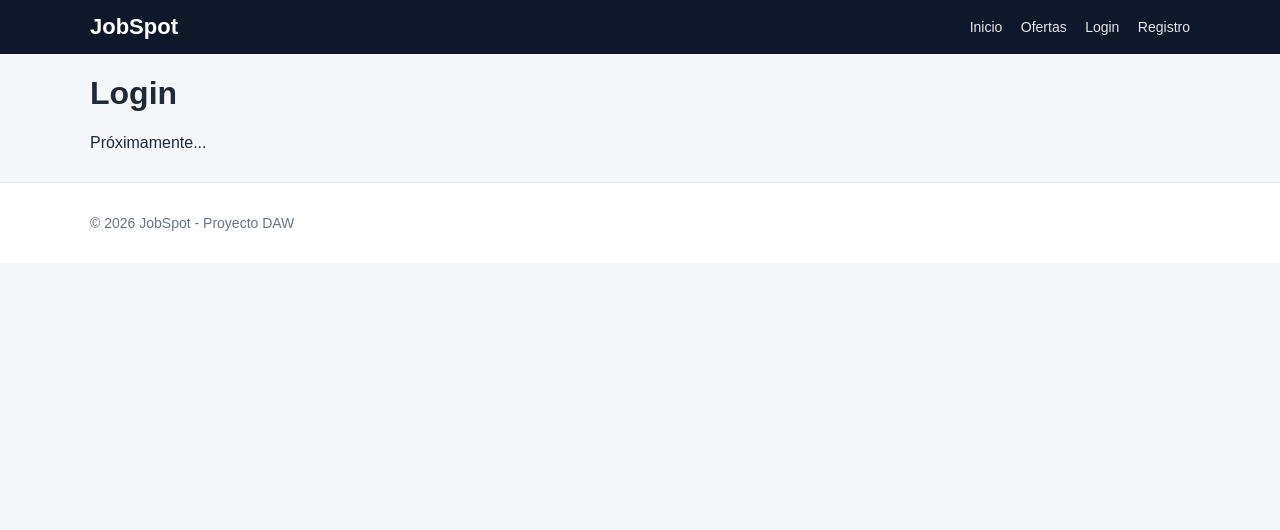
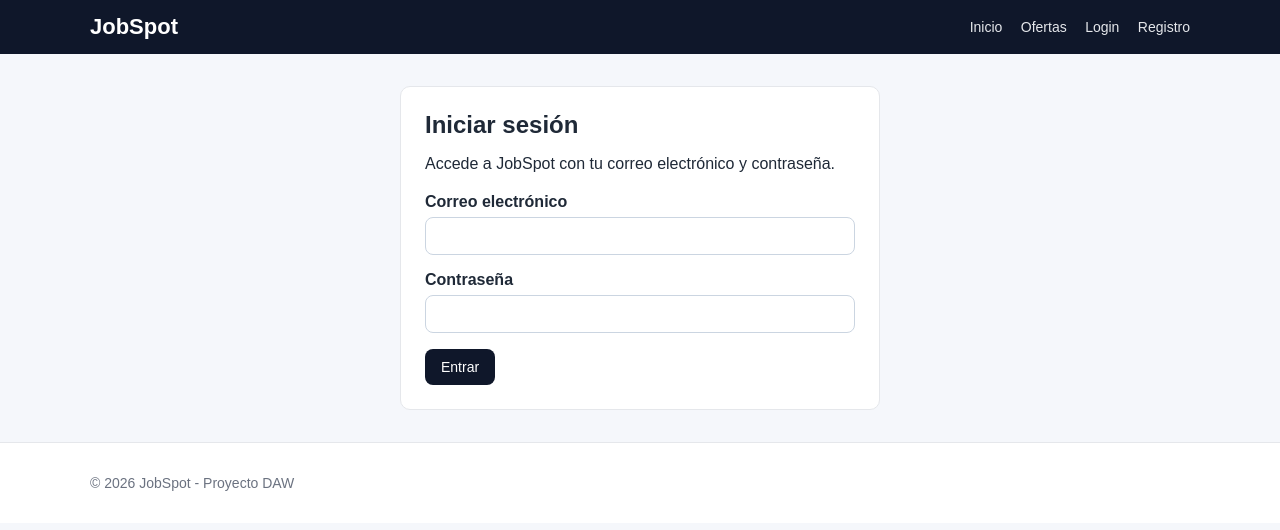
Before and after one commit to eliasbagueste/jobspot, a PHP site: page /login.php in a window 1280 px wide. Shown: the top 530 px of the page. Run offline with PHP 8.4, Linux system fonts and the light colour scheme.

Commit message:
Añade conexión BD, seed inicial y login funcional

```diff
--- a/assets/css/style.css
+++ b/assets/css/style.css
@@ -80,3 +80,91 @@ body {
   color: #6b7280;
   font-size: 14px;
 }
+
+/* =========================
+   Formularios de acceso
+   ========================= */
+
+.auth-box {
+  max-width: 480px;
+  margin: 32px auto;
+  background: #ffffff;
+  border: 1px solid #e5e7eb;
+  border-radius: 10px;
+  padding: 24px;
+}
+
+.auth-box h1 {
+  margin-top: 0;
+  margin-bottom: 10px;
+}
+
+.auth-form {
+  margin-top: 20px;
+}
+
+.form-group {
+  margin-bottom: 16px;
+}
+
+.form-group label {
+  display: block;
+  margin-bottom: 6px;
+  font-weight: bold;
+}
+
+.form-group input {
+  width: 100%;
+  padding: 10px 12px;
+  border: 1px solid #cbd5e1;
+  border-radius: 8px;
+  font-size: 14px;
+  background: #fff;
+}
+
+.form-group input:focus {
+  outline: none;
+  border-color: #0f172a;
+}
+
+.btn-primary {
+  display: inline-block;
+  border: 0;
+  border-radius: 8px;
+  background: #0f172a;
+  color: #ffffff;
+  padding: 10px 16px;
+  font-size: 14px;
+  cursor: pointer;
+}
+
+.btn-primary:hover {
+  opacity: 0.95;
+}
+
+.alert {
+  border-radius: 8px;
+  padding: 12px 14px;
+  margin-top: 16px;
+  margin-bottom: 16px;
+}
+
+.alert-error {
+  background: #fef2f2;
+  color: #991b1b;
+  border: 1px solid #fecaca;
+}
+
+.info-list p {
+  margin: 8px 0;
+}
+
+.btn-link {
+  color: #0f172a;
+  font-weight: bold;
+  text-decoration: none;
+}
+
+.btn-link:hover {
+  text-decoration: underline;
+}
--- a/config/config.php
+++ b/config/config.php
@@ -1,27 +1,50 @@
 <?php
 // config/config.php
 
+/**
+ * Inicia la sesión si todavía no está iniciada.
+ * Esto permite usar $_SESSION en cualquier parte de la aplicación
+ * donde se cargue este archivo.
+ */
 if (session_status() === PHP_SESSION_NONE) {
     session_start();
 }
 
-// Nombre app
+/**
+ * Nombre de la aplicación.
+ * Se puede reutilizar en títulos, cabeceras o textos comunes.
+ */
 define('APP_NAME', 'JobSpot');
 
 /**
- * La app siempre cuelga de la raíz del host:
+ * La aplicación siempre cuelga de la raíz del host.
+ *
+ * Ejemplos válidos:
  * - http://jobspot.local
  * - https://dev.jobspot.es
  * - https://jobspot.es
+ *
+ * Por eso BASE_URL se mantiene como cadena vacía.
+ * Así evitamos rutas hardcodeadas como /jobspot/login.php
  */
 define('BASE_URL', '');
 
 /**
- * Detecta entorno por host
+ * Detecta el entorno actual en función del host.
+ * Esto permite diferenciar entre:
+ * - producción
+ * - desarrollo
+ * - local
+ *
+ * Se elimina el puerto si existiera, por ejemplo:
+ * jobspot.local:8080 -> jobspot.local
  */
 $host = strtolower($_SERVER['HTTP_HOST'] ?? 'localhost');
-$host = explode(':', $host)[0]; // por si hay puerto
+$host = explode(':', $host)[0];
 
+/**
+ * Define la constante APP_ENV según el dominio usado.
+ */
 if ($host === 'jobspot.es' || $host === 'www.jobspot.es') {
     define('APP_ENV', 'prod');
 } elseif ($host === 'dev.jobspot.es') {
@@ -32,11 +55,34 @@ if ($host === 'jobspot.es' || $host === 'www.jobspot.es') {
 }
 
 /**
- * Carga overrides locales (no versionados) si existen:
- * - config/env.php (cada miembro lo crea en su PC/QNAP)
- * - Aquí guardamos credenciales BD y secretos
+ * Ruta al archivo de configuración privada del entorno.
+ *
+ * Este archivo:
+ * - NO se sube a GitHub
+ * - SÍ debe existir en cada entorno real
+ *
+ * Aquí se guardan las credenciales de la base de datos
+ * y cualquier otro secreto o configuración sensible.
  */
 $envFile = __DIR__ . '/env.php';
-if (file_exists($envFile)) {
-    require_once $envFile;
+
+/**
+ * En JobSpot queremos que env.php sea obligatorio,
+ * porque es la fuente única de configuración por entorno.
+ *
+ * Si no existe, detenemos la ejecución con un mensaje claro.
+ * Así evitamos comportamientos ambiguos o configuraciones ocultas.
+ */
+if (!file_exists($envFile)) {
+    die('Falta el archivo de configuración obligatorio: config/env.php');
 }
+
+/**
+ * Carga la configuración privada del entorno.
+ * Aquí se definirán, entre otras, las constantes:
+ * - DB_HOST
+ * - DB_NAME
+ * - DB_USER
+ * - DB_PASS
+ */
+require_once $envFile;
--- a/config/database.php
+++ b/config/database.php
@@ -1,33 +1,72 @@
 <?php
 // config/database.php
 
+/**
+ * Carga la configuración general de la aplicación.
+ *
+ * Este archivo se encarga de:
+ * - iniciar sesión si hace falta
+ * - detectar el entorno
+ * - cargar obligatoriamente config/env.php
+ */
 require_once __DIR__ . '/config.php';
 
 /**
- * Valores por defecto (local)
- * Se pueden sobrescribir en config/env.php
- */
-if (!defined('DB_HOST')) define('DB_HOST', '127.0.0.1');
-if (!defined('DB_NAME')) define('DB_NAME', 'jobspot');
-if (!defined('DB_USER')) define('DB_USER', 'root');
-if (!defined('DB_PASS')) define('DB_PASS', '');
-
-/**
- * Devuelve una conexión PDO (PHP Data Objects) a MySQL/MariaDB
+ * Devuelve una conexión PDO (PHP Data Objects, capa de acceso a base de datos en PHP).
+ *
+ * Se usa una variable estática para reutilizar la misma conexión
+ * durante la ejecución actual del script y no crear varias conexiones innecesarias.
+ *
+ * @return PDO
  */
 function getPDO(): PDO
 {
     static $pdo = null;
 
+    /**
+     * Solo crea la conexión la primera vez.
+     * En llamadas posteriores devuelve la ya creada.
+     */
     if ($pdo === null) {
+        /**
+         * DSN (Data Source Name, cadena de conexión).
+         *
+         * Usa las constantes definidas en config/env.php:
+         * - DB_HOST
+         * - DB_NAME
+         *
+         * Se establece utf8mb4 para soportar correctamente
+         * caracteres especiales, tildes, emojis, etc.
+         */
         $dsn = 'mysql:host=' . DB_HOST . ';dbname=' . DB_NAME . ';charset=utf8mb4';
 
         try {
+            /**
+             * Crea la conexión PDO con las credenciales del entorno.
+             *
+             * Opciones usadas:
+             * - ERRMODE_EXCEPTION:
+             *   lanza excepciones cuando hay errores SQL o de conexión.
+             *
+             * - DEFAULT_FETCH_MODE => FETCH_ASSOC:
+             *   devuelve los resultados como arrays asociativos.
+             *
+             * - EMULATE_PREPARES => false:
+             *   fuerza el uso de consultas preparadas reales siempre que sea posible.
+             */
             $pdo = new PDO($dsn, DB_USER, DB_PASS, [
                 PDO::ATTR_ERRMODE => PDO::ERRMODE_EXCEPTION,
                 PDO::ATTR_DEFAULT_FETCH_MODE => PDO::FETCH_ASSOC,
+                PDO::ATTR_EMULATE_PREPARES => false,
             ]);
         } catch (PDOException $e) {
+            /**
+             * En producción no conviene mostrar detalles técnicos del error,
+             * para no exponer información sensible.
+             *
+             * En local y desarrollo sí mostramos el mensaje completo
+             * para facilitar el diagnóstico.
+             */
             if (APP_ENV === 'prod') {
                 die('Error de conexión a la base de datos.');
             }
--- a/login.php
+++ b/login.php
@@ -1,6 +1,160 @@
 <?php
+// login.php
+
+/**
+ * Carga la conexión a base de datos.
+ * database.php a su vez carga config.php,
+ * que inicia sesión y carga la configuración general.
+ */
+require_once __DIR__ . '/config/database.php';
+
+/**
+ * Si el usuario ya ha iniciado sesión,
+ * no tiene sentido volver a mostrarle el login.
+ * Lo redirigimos directamente al panel de prueba.
+ */
+if (isset($_SESSION['user'])) {
+    header('Location: ' . BASE_URL . '/admin/index.php');
+    exit;
+}
+
+/**
+ * Variables para controlar errores y valores del formulario.
+ * Así podemos volver a mostrar el email si falla el login.
+ */
+$error = '';
+$email = '';
+
+/**
+ * Procesa el formulario solo cuando llega por POST.
+ */
+if ($_SERVER['REQUEST_METHOD'] === 'POST') {
+    /**
+     * Recoge y limpia los datos enviados por el formulario.
+     */
+    $email = trim($_POST['email'] ?? '');
+    $password = $_POST['password'] ?? '';
+
+    /**
+     * Validación básica.
+     * Si falta algún campo, mostramos error.
+     */
+    if ($email === '' || $password === '') {
+        $error = 'Debes introducir tu correo electrónico y tu contraseña.';
+    } else {
+        try {
+            /**
+             * Obtiene la conexión PDO.
+             */
+            $pdo = getPDO();
+
+            /**
+             * Busca al usuario por email.
+             * Solo necesitamos un registro, por eso LIMIT 1.
+             */
+            $stmt = $pdo->prepare("
+                SELECT id, full_name, email, password_hash, role, is_active
+                FROM users
+                WHERE email = :email
+                LIMIT 1
+            ");
+
+            $stmt->execute([
+                'email' => $email,
+            ]);
+
+            $user = $stmt->fetch();
+
+            /**
+             * Comprobaciones:
+             * 1. que el usuario exista
+             * 2. que esté activo
+             * 3. que la contraseña coincida con el hash almacenado
+             */
+            if (!$user) {
+                $error = 'El correo electrónico o la contraseña no son correctos.';
+            } elseif (!(bool) $user['is_active']) {
+                $error = 'Tu cuenta está desactivada.';
+            } elseif (!password_verify($password, $user['password_hash'])) {
+                $error = 'El correo electrónico o la contraseña no son correctos.';
+            } else {
+                /**
+                 * Regenera el ID de sesión por seguridad
+                 * para evitar fijación de sesión.
+                 */
+                session_regenerate_id(true);
+
+                /**
+                 * Guarda en sesión solo los datos mínimos necesarios.
+                 * No guardamos password_hash ni información innecesaria.
+                 */
+                $_SESSION['user'] = [
+                    'id' => (int) $user['id'],
+                    'full_name' => $user['full_name'],
+                    'email' => $user['email'],
+                    'role' => $user['role'],
+                ];
+
+                /**
+                 * Redirige al panel privado de prueba.
+                 */
+                header('Location: ' . BASE_URL . '/admin/index.php');
+                exit;
+            }
+        } catch (PDOException $e) {
+            /**
+             * En producción no conviene mostrar errores técnicos.
+             * En local y desarrollo sí puede ayudar durante las pruebas.
+             */
+            if (APP_ENV === 'prod') {
+                $error = 'Se ha producido un error al iniciar sesión.';
+            } else {
+                $error = 'Error al iniciar sesión: ' . $e->getMessage();
+            }
+        }
+    }
+}
+
+/**
+ * Carga la cabecera HTML común del proyecto.
+ */
 require_once __DIR__ . '/includes/header.php';
 ?>
-<h1>Login</h1>
-<p>Próximamente...</p>
+
+<section class="auth-box">
+    <h1>Iniciar sesión</h1>
+    <p>Accede a JobSpot con tu correo electrónico y contraseña.</p>
+
+    <?php if ($error !== ''): ?>
+        <div class="alert alert-error">
+            <?= htmlspecialchars($error); ?>
+        </div>
+    <?php endif; ?>
+
+    <form action="<?= BASE_URL; ?>/login.php" method="post" class="auth-form" novalidate>
+        <div class="form-group">
+            <label for="email">Correo electrónico</label>
+            <input
+                type="email"
+                id="email"
+                name="email"
+                value="<?= htmlspecialchars($email); ?>"
+                required
+            >
+        </div>
+
+        <div class="form-group">
+            <label for="password">Contraseña</label>
+            <input
+                type="password"
+                id="password"
+                name="password"
+                required
+            >
+        </div>
+
+        <button type="submit" class="btn-primary">Entrar</button>
+    </form>
+</section>
+
 <?php require_once __DIR__ . '/includes/footer.php'; ?>
```
Also changed, not shown: admin/index.php (added, +56 -0 lines), config/env.example.php (+5 -10 lines), db/seed.sql (+46 -7 lines), logout.php (added, +42 -0 lines).
